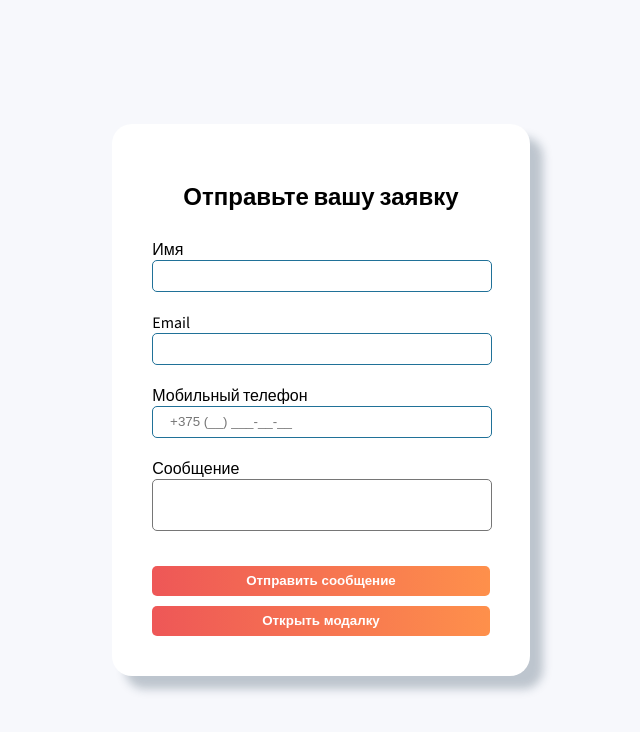
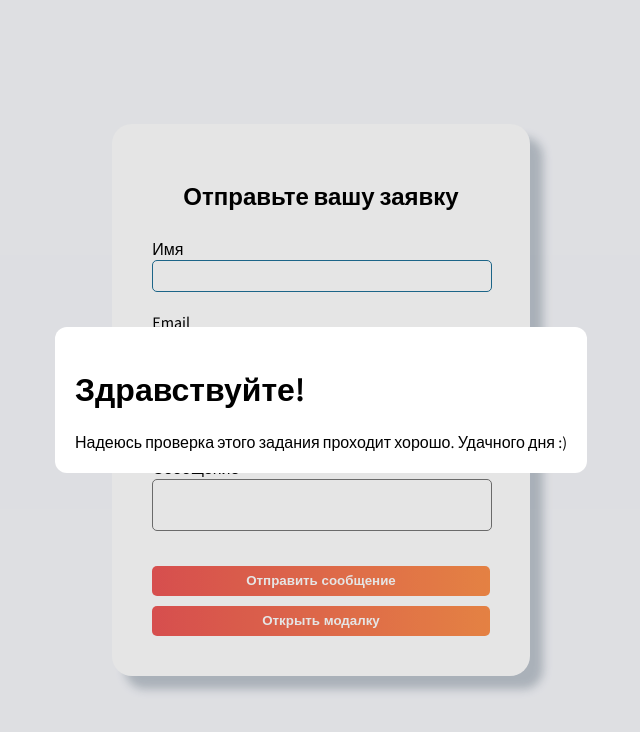
Before and after one commit to KorneyKorneich/Code_example, a website built with webpack: page public/index.html in a window 1280 px wide. Both pictures are taken after a click on the button "Открыть модалку". Shown: the whole page, without its empty margins (319-959 px from the left). Built offline with nearby package versions, Linux system fonts and the light colour scheme; what inputmask would draw is missing.

Commit message:
add modal

```diff
--- a/public/index.html
+++ b/public/index.html
@@ -36,11 +36,17 @@
         </div>
         <div class="buttons">
             <button id="send">Отправить сообщение</button>
-            <button id="modal">Открыть модалку</button>
+            <button id="modal_btn">Открыть модалку</button>
         </div>
     </div>
 </div>
-
-
+<div class="modal">
+    <div class="overlay">
+        <div class="content">
+            <h1>Здравствуйте!</h1>
+            <span>Надеюсь проверка этого задания проходит хорошо. Удачного дня :)</span>
+        </div>
+    </div>
+</div>
 </body>
 </html>
--- a/src/form/form.ts
+++ b/src/form/form.ts
@@ -3,6 +3,7 @@ import {request} from "../sendRequest/sendRequest";
 import {RequestType} from "../types/requestType";
 import {ResponseType} from "../types/responseType";
 import {ErrorFields} from "../types/errorFields";
+import {showModal} from "../modal/modal";
 
 export class Form {
 
@@ -19,7 +20,7 @@ export class Form {
     fields = [this.nameField, this.emailField, this.phoneField, this.msgField]
 
     sendButton = document.getElementById('send') as HTMLInputElement;
-    modalButton = document.getElementById('modal') as HTMLInputElement;
+    modalButton = document.getElementById('modal_btn') as HTMLInputElement;
 
 
     constructor() {
@@ -46,7 +47,7 @@ export class Form {
     };
 
     handleModalButtonClick = () => {
-
+        showModal();
     };
 
     handleResponse = (res: ResponseType) => {
@@ -88,23 +89,10 @@ export class Form {
         }
     }
 
-
-
     applyPhoneMask() {
         const inputElement = document.getElementById('phone') as HTMLInputElement;
         if (inputElement) {
             Inputmask({ mask: '+375 (99) 999-99-99' }).mask(inputElement);
         }
     };
-
-
-
-    checkField() {
-        for (const field of this.fields) {
-            if(field.value === ''){
-                field.classList.add('err');
-                field.addEventListener("change", this.handleFixWrongInput)
-            }
-        }
-    };
 }
--- a/src/index.ts
+++ b/src/index.ts
@@ -1,5 +1,4 @@
-import './styles/form/form.scss'
-import './styles/globals/global.scss'
+import './styles/index.scss'
 import {Form} from "./form/form";
 
-const form = new Form();
+new Form();
--- /dev/null
+++ b/src/modal/modal.ts
@@ -0,0 +1,16 @@
+const overlay = document.getElementsByClassName('overlay')[0];
+const modal = document.getElementsByClassName('modal')[0];
+
+overlay.addEventListener('click', function(event) {
+    if (event.target === overlay) {
+        handleClose();
+    }
+});
+
+const handleClose = () => {
+    modal.classList.remove('opened');
+}
+
+export function showModal() {
+    modal.classList.add('opened')
+}
--- /dev/null
+++ b/src/styles/index.scss
@@ -0,0 +1,3 @@
+@import "modal/modal";
+@import "globals/global";
+@import "form/form";
--- /dev/null
+++ b/src/styles/modal/modal.scss
@@ -0,0 +1,35 @@
+.modal{
+  position: fixed;
+  inset: 0;
+  opacity: 0;
+  pointer-events: none;
+  z-index: -1;
+}
+
+.overlay{
+  width: 100%;
+  height: 100%;
+  background-color: rgba(1, 1, 1, 0.1);
+  display: flex;
+  align-items: center;
+  justify-content: center;
+}
+
+.content{
+  padding: 20px;
+  border-radius: 12px;
+  background-color: #FFF;
+  transition: 0.3s transform;
+  transform: scale(0.5);
+  max-width: 60%;
+}
+
+.opened{
+  opacity: 1;
+  pointer-events: auto;
+  z-index: 10;
+
+  .content{
+    transform: scale(1);
+  }
+}
```
